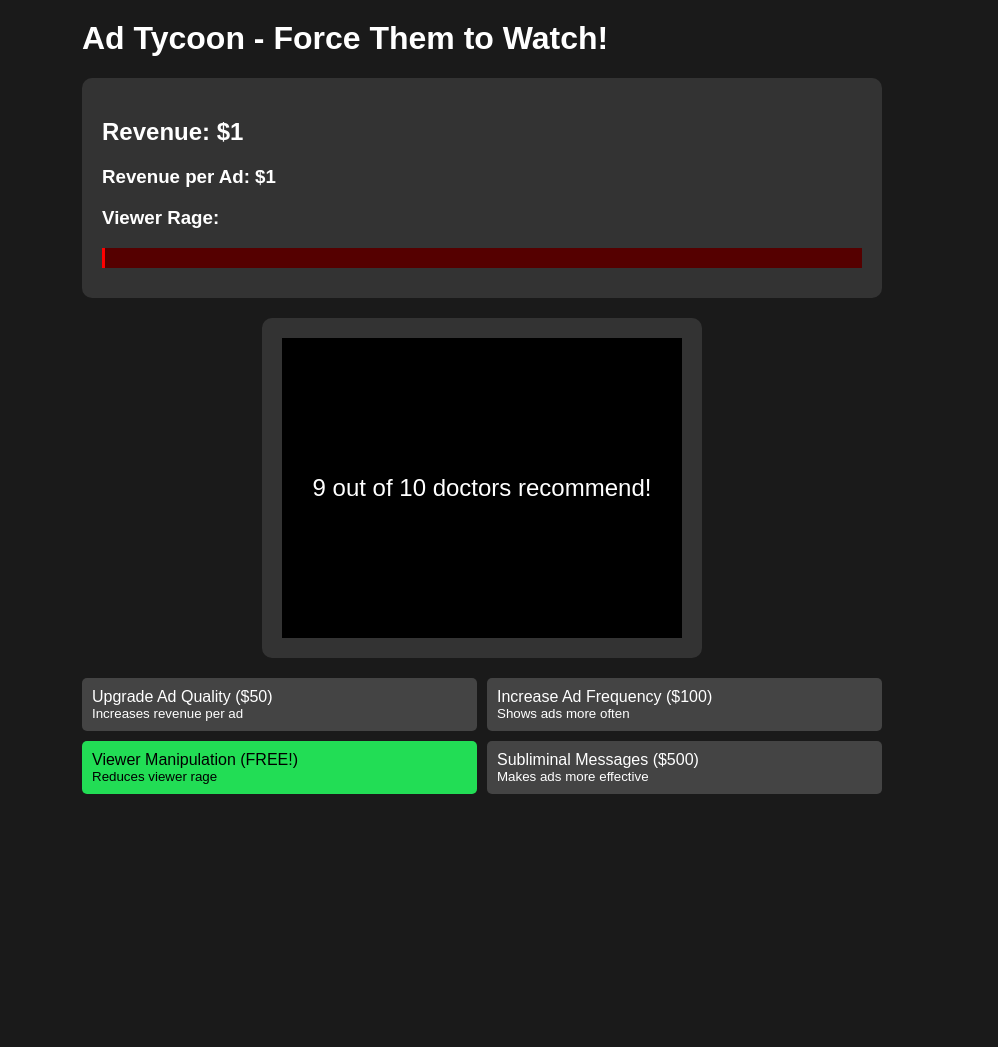
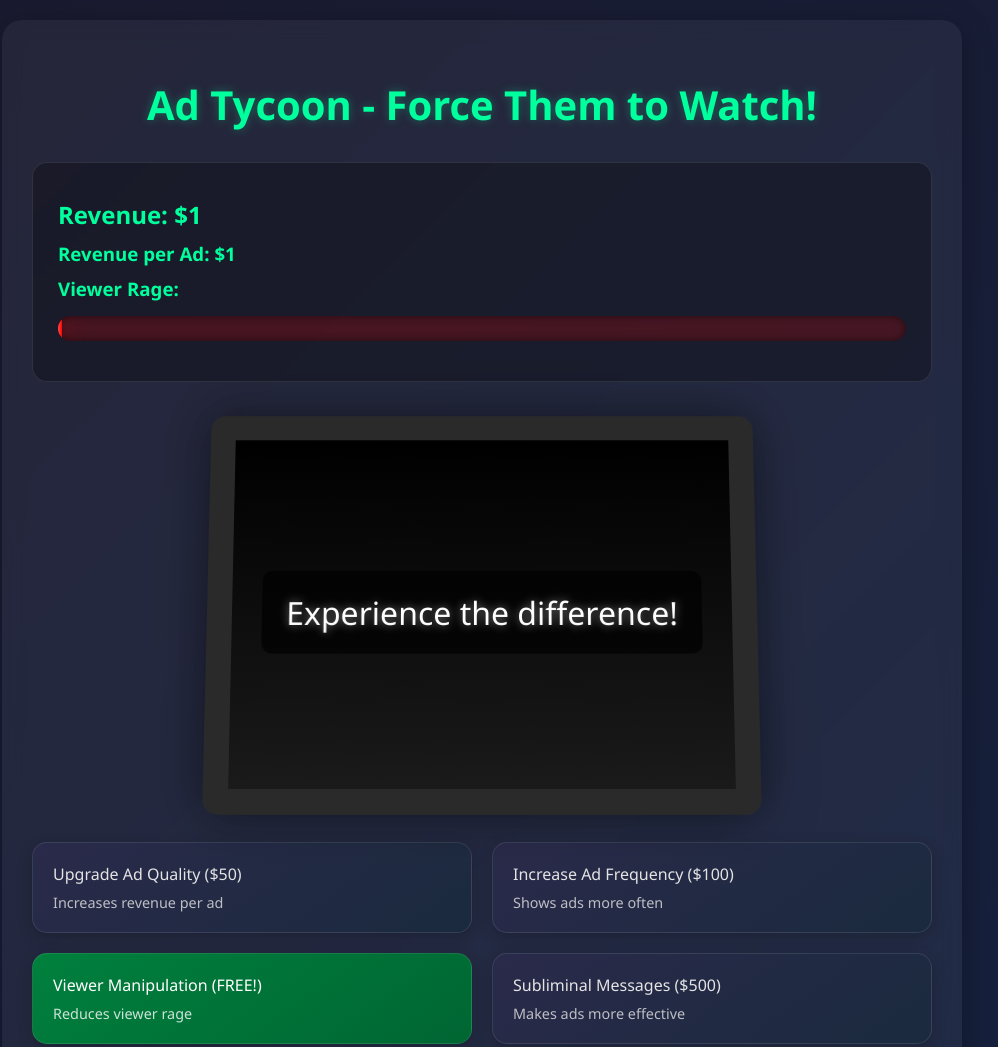
Before and after one commit to largefort/adtycoon, a plain HTML site: page index.html in a window 1280 px wide. Shown: the top 1047 px of the page, without its empty margins (158-1156 px from the left). Before the commit the page ends 834 px from the top, so only its background shows below. Drawn offline with Linux system fonts and the light colour scheme.

Commit message:
Update index.html

```diff
--- a/index.html
+++ b/index.html
@@ -3,96 +3,150 @@
 <title>Ad Tycoon - Force Them to Watch!</title>
 <style>
   body {
-    font-family: Arial, sans-serif;
-    background: #1a1a1a;
-    color: #fff;
+    font-family: 'Segoe UI', Tahoma, Geneva, Verdana, sans-serif;
+    background: linear-gradient(135deg, #1a1a2e 0%, #16213e 100%);
+    color: #e4e4e4;
     margin: 0;
     padding: 20px;
     user-select: none;
+    min-height: 100vh;
   }
 
   .game-container {
-    max-width: 800px;
+    max-width: 900px;
     margin: 0 auto;
+    background: rgba(255, 255, 255, 0.05);
+    padding: 30px;
+    border-radius: 20px;
+    box-shadow: 0 8px 32px rgba(0, 0, 0, 0.3);
+    backdrop-filter: blur(10px);
+  }
+
+  h1 {
+    text-align: center;
+    font-size: 2.5em;
+    margin-bottom: 30px;
+    color: #00ff9d;
+    text-shadow: 0 0 10px rgba(0, 255, 157, 0.3);
   }
 
   .tv-screen {
-    width: 400px;
-    height: 300px;
-    background: #000;
-    border: 20px solid #333;
-    border-radius: 10px;
-    margin: 20px auto;
+    width: 500px;
+    height: 350px;
+    background: linear-gradient(to bottom, #000000, #1a1a1a);
+    border: 25px solid #2a2a2a;
+    border-radius: 15px;
+    margin: 30px auto;
     position: relative;
     overflow: hidden;
+    box-shadow: 0 0 50px rgba(0, 0, 0, 0.5);
+    transform: perspective(1000px) rotateX(5deg);
+    display: flex;
+    align-items: center;
+    justify-content: center;
   }
 
   .ad {
     position: absolute;
-    width: 100%;
-    height: 100%;
-    display: flex;
-    align-items: center;
-    justify-content: center;
-    font-size: 24px;
+    top: 50%;
+    left: 50%;
+    transform: translate(-50%, -50%);
+    width: 80%;
+    font-size: 32px;
     color: #fff;
     text-align: center;
+    text-shadow: 0 0 10px rgba(255, 255, 255, 0.5);
+    padding: 20px;
+    background: rgba(0, 0, 0, 0.7);
+    border-radius: 10px;
     animation: adTransition 0.5s;
   }
 
   @keyframes adTransition {
-    from { opacity: 0; }
-    to { opacity: 1; }
+    from {
+      opacity: 0;
+      transform: translate(-50%, -50%) scale(0.8);
+    }
+    to {
+      opacity: 1;
+      transform: translate(-50%, -50%) scale(1);
+    }
   }
 
   .controls {
     display: grid;
     grid-template-columns: repeat(2, 1fr);
-    gap: 10px;
-    margin: 20px 0;
+    gap: 20px;
+    margin: 30px 0;
   }
 
   .upgrade {
-    background: #444;
-    padding: 10px;
-    border-radius: 5px;
+    background: linear-gradient(145deg, #2a2a4a 0%, #1a2a3e 100%);
+    padding: 20px;
+    border-radius: 15px;
     cursor: pointer;
-    transition: 0.3s;
+    transition: all 0.3s ease;
+    border: 1px solid rgba(255, 255, 255, 0.1);
+    box-shadow: 0 4px 15px rgba(0, 0, 0, 0.2);
   }
 
   .upgrade:hover {
-    background: #555;
+    transform: translateY(-5px);
+    box-shadow: 0 8px 25px rgba(0, 0, 0, 0.3);
+    background: linear-gradient(145deg, #3a3a5a 0%, #2a2a4e 100%);
   }
 
   .stats {
-    background: #333;
-    padding: 20px;
-    border-radius: 10px;
-    margin-bottom: 20px;
+    background: rgba(0, 0, 0, 0.3);
+    padding: 25px;
+    border-radius: 15px;
+    margin-bottom: 30px;
+    border: 1px solid rgba(255, 255, 255, 0.1);
+  }
+
+  .stats h2, .stats h3 {
+    margin: 10px 0;
+    color: #00ff9d;
   }
 
   .disabled {
     opacity: 0.5;
     cursor: not-allowed;
+    transform: none !important;
   }
 
   #viewer-rage {
     width: 100%;
-    height: 20px;
-    background: #500;
-    margin: 10px 0;
+    height: 25px;
+    background: rgba(255, 0, 0, 0.2);
+    margin: 15px 0;
+    border-radius: 12.5px;
+    overflow: hidden;
+    box-shadow: inset 0 0 10px rgba(0, 0, 0, 0.5);
   }
 
   #rage-meter {
     height: 100%;
-    background: #f00;
+    background: linear-gradient(90deg, #ff4d4d, #ff0000);
     width: 0%;
     transition: 0.3s;
+    box-shadow: 0 0 20px rgba(255, 0, 0, 0.5);
   }
 
   .free-upgrade {
-    background: #2d5;
-    color: #000;
+    background: linear-gradient(145deg, #00803d 0%, #006633 100%);
+    color: #fff;
+  }
+
+  .free-upgrade:hover {
+    background: linear-gradient(145deg, #009947 0%, #00773b 100%);
+  }
+
+  small {
+    display: block;
+    margin-top: 8px;
+    opacity: 0.8;
+    font-size: 0.9em;
   }
 </style>
 </head>
@@ -152,8 +206,30 @@ const game = {
     "Don't miss out!",
     "New and improved formula!",
     "9 out of 10 doctors recommend!",
-    "The best thing since sliced bread!"
+    "The best thing since sliced bread!",
+    "Revolutionary breakthrough!",
+    "As seen on TV!",
+    "Satisfaction guaranteed!",
+    "Buy one, get one free!",
+    "Results may vary!",
+    "Order now and save!",
+    "Clinically proven results!",
+    "Join millions of satisfied customers!",
+    "Experience the difference!",
+    "Change your life today!",
+    "Better than the competition!",
+    "Premium quality guaranteed!"
   ],
+
+  formatNumber(num) {
+    const suffixes = ['', 'K', 'M', 'B', 'T', 'Qa', 'Qi', 'Sx'];
+    let suffixIndex = 0;
+    while (num >= 1000 && suffixIndex < suffixes.length - 1) {
+      num /= 1000;
+      suffixIndex++;
+    }
+    return suffixIndex === 0 ? Math.floor(num) : num.toFixed(1) + suffixes[suffixIndex];
+  },
 
   init() {
     this.loadGame();
@@ -224,14 +300,27 @@ const game = {
   },
 
   updateDisplay() {
-    document.getElementById('money').textContent = Math.floor(this.money);
-    document.getElementById('revenue-per-ad').textContent = this.revenuePerAd * this.subliminalBonus;
+    document.getElementById('money').textContent = this.formatNumber(this.money);
+    document.getElementById('revenue-per-ad').textContent = this.formatNumber(this.revenuePerAd * this.subliminalBonus);
     document.getElementById('rage-meter').style.width = `${Math.min(100, this.rage)}%`;
+
+    // Update upgrade buttons to show formatted numbers
+    document.getElementById('better-ads').innerHTML = `
+      Upgrade Ad Quality ($${this.formatNumber(50)})<br>
+      <small>Increases revenue per ad</small>`;
+
+    document.getElementById('faster-ads').innerHTML = `
+      Increase Ad Frequency ($${this.formatNumber(100)})<br>
+      <small>Shows ads more often</small>`;
+
+    document.getElementById('subliminal').innerHTML = `
+      Subliminal Messages ($${this.formatNumber(500)})<br>
+      <small>Makes ads more effective</small>`;
 
     const rageControl = document.getElementById('rage-control');
     if (this.freeRageControlUsed) {
       rageControl.classList.remove('free-upgrade');
-      rageControl.innerHTML = 'Viewer Manipulation ($200)<br><small>Reduces viewer rage</small>';
+      rageControl.innerHTML = `Viewer Manipulation ($${this.formatNumber(200)})<br><small>Reduces viewer rage</small>`;
     }
 
     if (this.rage >= 100) {
```
